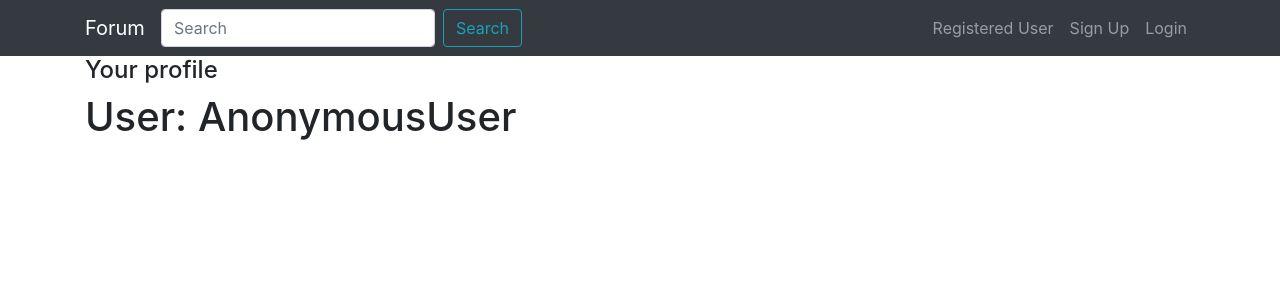
After one commit to Plaoo/django_forum, a Django app: template django_forum/core/templates/core/user_profile.html in a window 1280 px wide. The commit adds this page. Shown: the top 300 px of the page. Run offline with Django 3.2, Linux system fonts and the light colour scheme; the template is opened without the code that fills it, so the values that code supplies are empty; some libraries are stand-ins or nearby versions.

Commit message:
In navbar user profile redirect to user_profile.html

```diff
--- /dev/null
+++ b/django_forum/core/templates/core/user_profile.html
@@ -0,0 +1,8 @@
+{% extends 'base.html' %}
+
+{% block head_title %}{{ block.super }} | {{ user }}{% endblock head_title %}
+{% block content %}
+
+    <h4>{% if request.user == user %} Your {% endif %} profile</h4>
+    <h1>User: {{ user }}</h1>
+{% endblock content %}
--- a/django_forum/core/urls.py
+++ b/django_forum/core/urls.py
@@ -3,5 +3,6 @@ from django.urls import path
 from . import views
 urlpatterns = [
     path('', views.homepage, name="homepage"),
+    path('user/<username>/', views.userProfileView, name="user_profile"),
 
 ]
--- a/django_forum/templates/base.html
+++ b/django_forum/templates/base.html
@@ -16,7 +16,7 @@
 <body>
   <nav class="navbar navbar-expand-lg navbar-dark bg-dark">
     <div class="container">
-      <a class="navbar-brand" href="#">Forum</a>
+      <a class="navbar-brand" href="/">Forum</a>
       <button class="navbar-toggler" type="button" data-toggle="collapse" data-target="#navbarSupportedContent"
         aria-controls="navbarSupportedContent" aria-expanded="false" aria-label="Toggle navigation">
         <span class="navbar-toggler-icon"></span>
@@ -39,7 +39,7 @@
               {{ request.user.username }}
             </a>
             <div class="dropdown-menu" aria-labelledby="navbarDropdown">
-              <a class="dropdown-item" href="#">Profile</a>
+              <a class="dropdown-item" href="{% url 'user_profile' username=request.user.username %}">Profile</a>
               <a class="dropdown-item" href="{% url 'password_change' %}">Reset Password</a>
               <div class="dropdown-divider"></div>
               <a class="dropdown-item" href="{% url 'logout' %}">Logout</a>
```
Also changed, not shown: django_forum/core/views.py (+8 -1 lines), django_forum/db.sqlite3.
